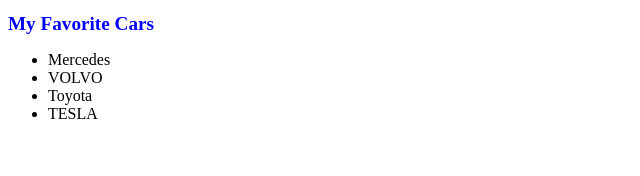
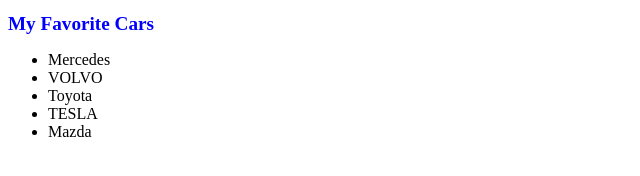
Before and after one commit to HavvaCoskun1/TEST102, a plain HTML site: page index.html in a window 1280 px wide. Shown: the full height of the page, 0-640 px from the left. Drawn offline with Linux system fonts and the light colour scheme.

Commit message:
Mazda from havva

```diff
--- a/index.html
+++ b/index.html
@@ -15,6 +15,7 @@
 
     <li>Toyota</li>
     <li>TESLA</li>
+    <li>Mazda</li>
 
       </ul>
 
```
